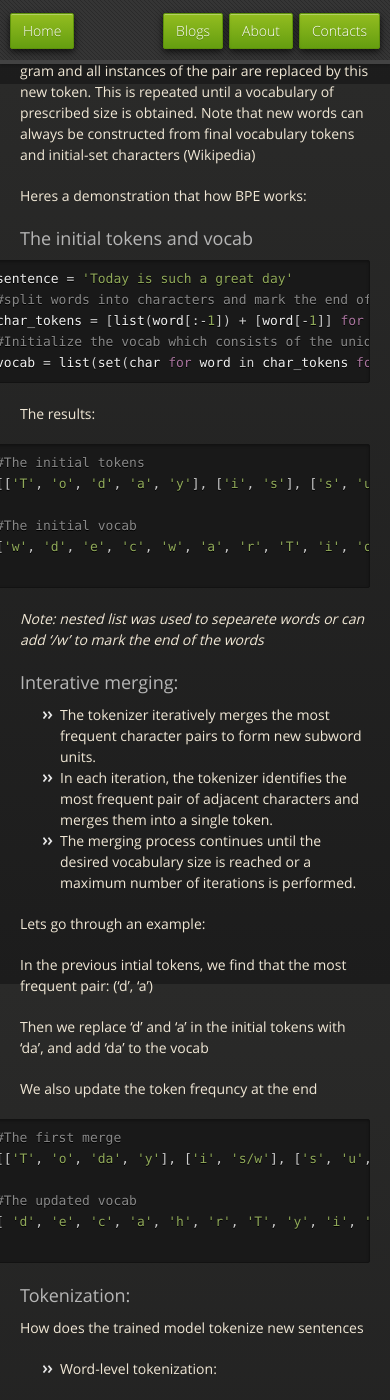
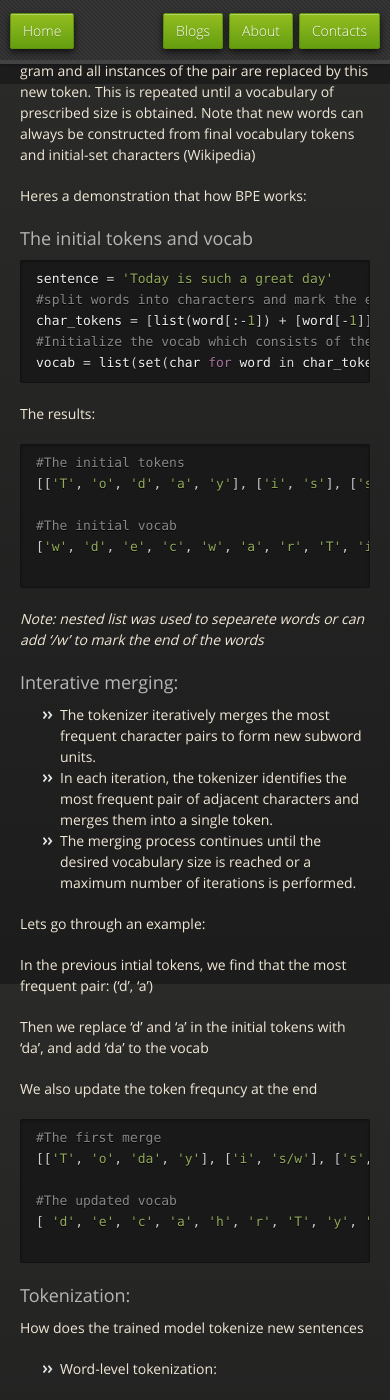
Before and after one commit to elishaadamu/tingaldama, a Jekyll site: the page built from _posts/2024-05-28-How-Does-BPE-Tokenization-work .md, in a window 390 px wide and 1400 px high, scrolled down 816 px. Built offline with Jekyll 4.4.1, drawn with Linux system fonts in a browser that asks for light colours; some of the changed text lies outside the part shown.

Commit message:
submit latest work

```diff
--- a/_layouts/post.html
+++ b/_layouts/post.html
@@ -26,11 +26,7 @@
   font-weight: bold !important;
   color: #949494 !important;
 }
-@media screen and (max-width: 480px) {
-  .highlighter-rouge{
-  margin-left: -40px;
-}
-}
+
   </style>
   <body>
     {% include header.html %}
```
